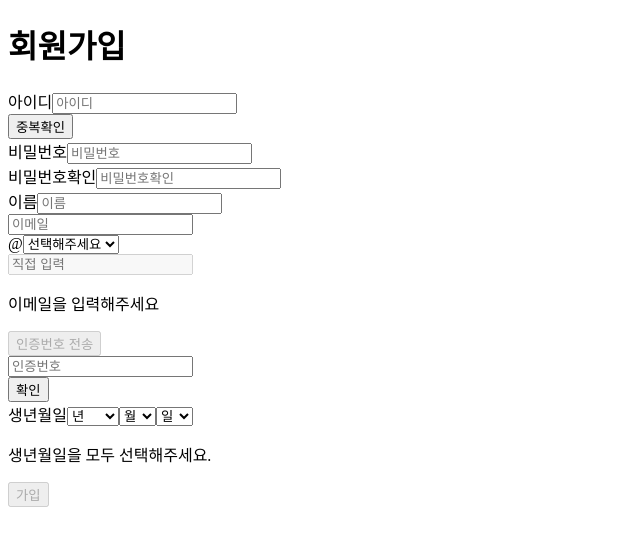
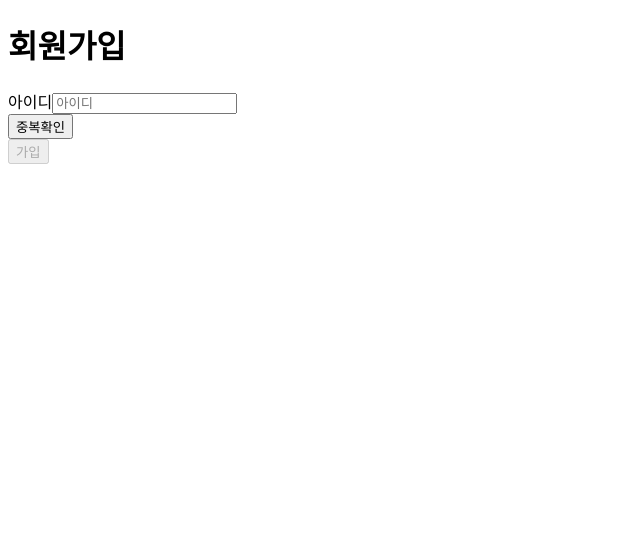
Before and after one commit to kdt-ful-class-three-group/KDT-FUL-3_PROJECT-A-3, a Next.js app in the folder client/: page /signup in a window 1280 px wide. Shown: the top 546 px of the page, without its empty margins (0-640 px from the left). Built offline with nearby package versions, Linux system fonts and the light colour scheme.

Commit message:
Feat : slice 적용에 따라 코드 수정

```diff
--- a/client/src/components/signup/SignupForm.tsx
+++ b/client/src/components/signup/SignupForm.tsx
@@ -42,11 +42,11 @@ export function SignupForm({ onSignup }: { onSignup: (userData: { id: string; pa
   return (
     <div>
       <form onSubmit={signupSubmit}>
-        <IdField value={id} onChange={(e) => handleChange("id", e.target.value)} />
-        <PasswordField value={password} onChange={(e) => handleChange("password", e.target.value)} />
+        <IdField value={id} onChange={(value, valid) => {handleChange("id", value); setIdValid(valid)}} />
+        {/* <PasswordField value={password} onChange={(e) => handleChange("password", e.target.value)} />
         <NameField value={name} onChange={(e) => handleChange("name", e.target.value)} />
         <EmailField value={email} onChange={(val) => handleChange("email", val)} />
-        <BirthField value={birth} onChange={(val) => handleChange("birth", val)} />
+        <BirthField value={birth} onChange={(val) => handleChange("birth", val)} /> */}
         <Button name="가입" type="submit" disabled={!isFormValid}/>
       </form>
     </div>
--- a/client/src/components/signup/fields/IdField.tsx
+++ b/client/src/components/signup/fields/IdField.tsx
@@ -3,7 +3,7 @@ import { Button } from "@/components/common/Button"
 import { useState } from "react"
 import { InputProps } from "@/components/common/Input"
 
-export function IdField({value, onChange}: InputProps) {
+export function IdField({value, onChange}: {value:string; onChange:(e:string,valid:boolean)=>void}) {
   // 상태 관련 메시지
   const [error, setError] = useState('')
 
@@ -17,23 +17,18 @@ export function IdField({value, onChange}: InputProps) {
   //유효성 검사 통과 -> 상태 반영
   const handleChange = (e: React.ChangeEvent<HTMLInputElement>) => {
     const text = e.target.value;
-
     //유효한 글자만 남기기
     const filteredText = text.replace(/[^a-zA-Z0-9]/g, '');
     //12글자 이상일 경우 자르기
     const slicedText = filteredText.slice(0, 12);
+    //유효성
+    const valid = checkId(slicedText)
 
-    // 유효성 검사
-    if(!checkId(slicedText)){
-      setError('4-12자 이내 영문, 숫자만 가능합니다');
-    }
-    else {
-      setError('')
-    }
+    //유효성에 땨른 메시지
+    setError(valid? '':'4-12자 이내 영문, 숫자만 가능합니다')
 
     // 부모에게 전달 - replace와 slice 적용시키기
-    const filteringEvent = {...e, target:{...e.target, value: slicedText}}
-    onChange?.(filteringEvent)
+    onChange?.(slicedText,valid)
   }
 
   // Button onClick 이벤트 추가
```
